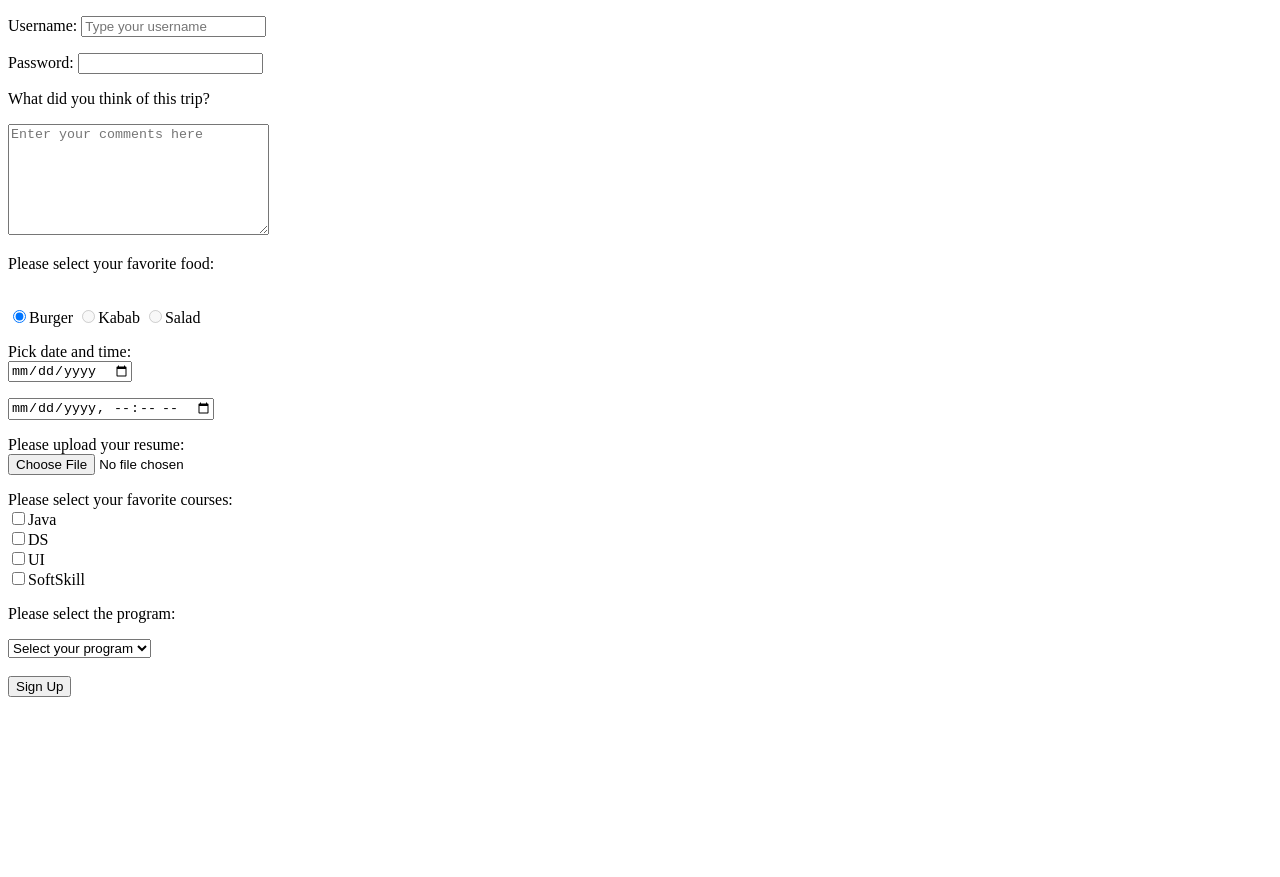
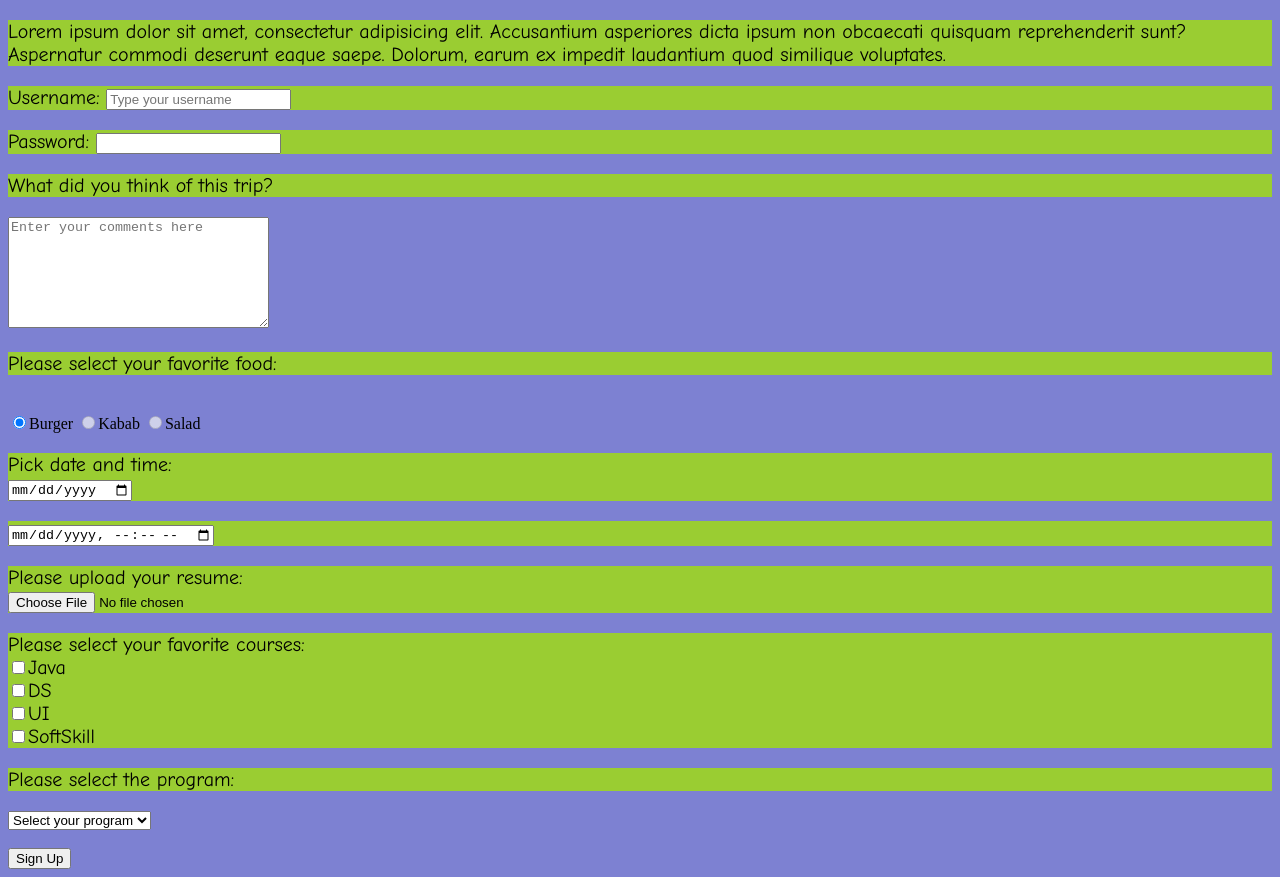
Before and after one commit to tahsinelmas/UI_Practice, a plain HTML site: page files/forms.html in a window 1280 px wide. Before the commit the page ends 800 px from the top, so only its background shows below. Drawn offline with Linux system fonts and the light colour scheme.

Commit message:
css basics

```diff
--- a/files/forms.html
+++ b/files/forms.html
@@ -3,11 +3,25 @@
 <head>
     <meta charset="UTF-8">
     <title>Forms Practice</title>
+    <style>
+        body {
+           background-color: #7d81d2;
+        }
+        p{
+            background-color: yellowgreen;
+            font-family: "Comic Sans MS";
+            font-size: 20px;
+        }
+
+    </style>
 </head>
-<body>
+<body >
 
 <form>
 
+    <p>Lorem ipsum dolor sit amet, consectetur adipisicing elit. Accusantium asperiores dicta
+        ipsum non obcaecati quisquam reprehenderit sunt? Aspernatur commodi deserunt eaque saepe. Dolorum, earum ex
+        impedit laudantium quod similique voluptates.</p>
     <p>
         Username:
         <input type="text" name="username" placeholder="Type your username">
@@ -44,9 +58,9 @@
         Please select your favorite courses:
         <br>
         <label for="java">
-        <input type="checkbox" name="course" value="java" id="java">Java <br>
+            <input type="checkbox" name="course" value="java" id="java">Java <br>
         </label>
-      <input type="checkbox" name="course" value="DS">DS<br>
+        <input type="checkbox" name="course" value="DS">DS<br>
         <input type="checkbox" name="course" value="UI">UI<br>
         <input type="checkbox" name="course" value="softskill">SoftSkill<br>
     </p>
@@ -63,9 +77,6 @@
     <input type="submit" value="Sign Up">
 
 
-
-
-
 </form>
 
 
```
